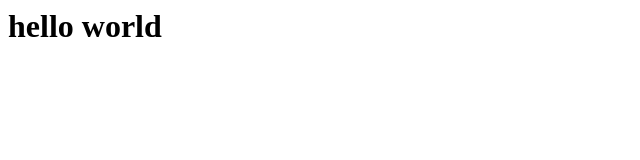
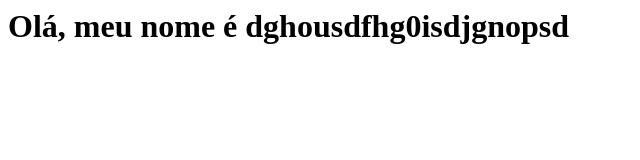
Before and after one commit to BrunSpiegel/AulaJavaScript01, a plain HTML site: page index.html in a window 1280 px wide. Shown: the whole page, without its empty margins (0-640 px from the left). Drawn offline with Linux system fonts and the light colour scheme.

Commit message:
trocando mensagem

```diff
--- a/index.html
+++ b/index.html
@@ -1 +1 @@
-<h1>hello world</h1>
+<h1>Olá, meu nome é dghousdfhg0isdjgnopsd</h1>
```
